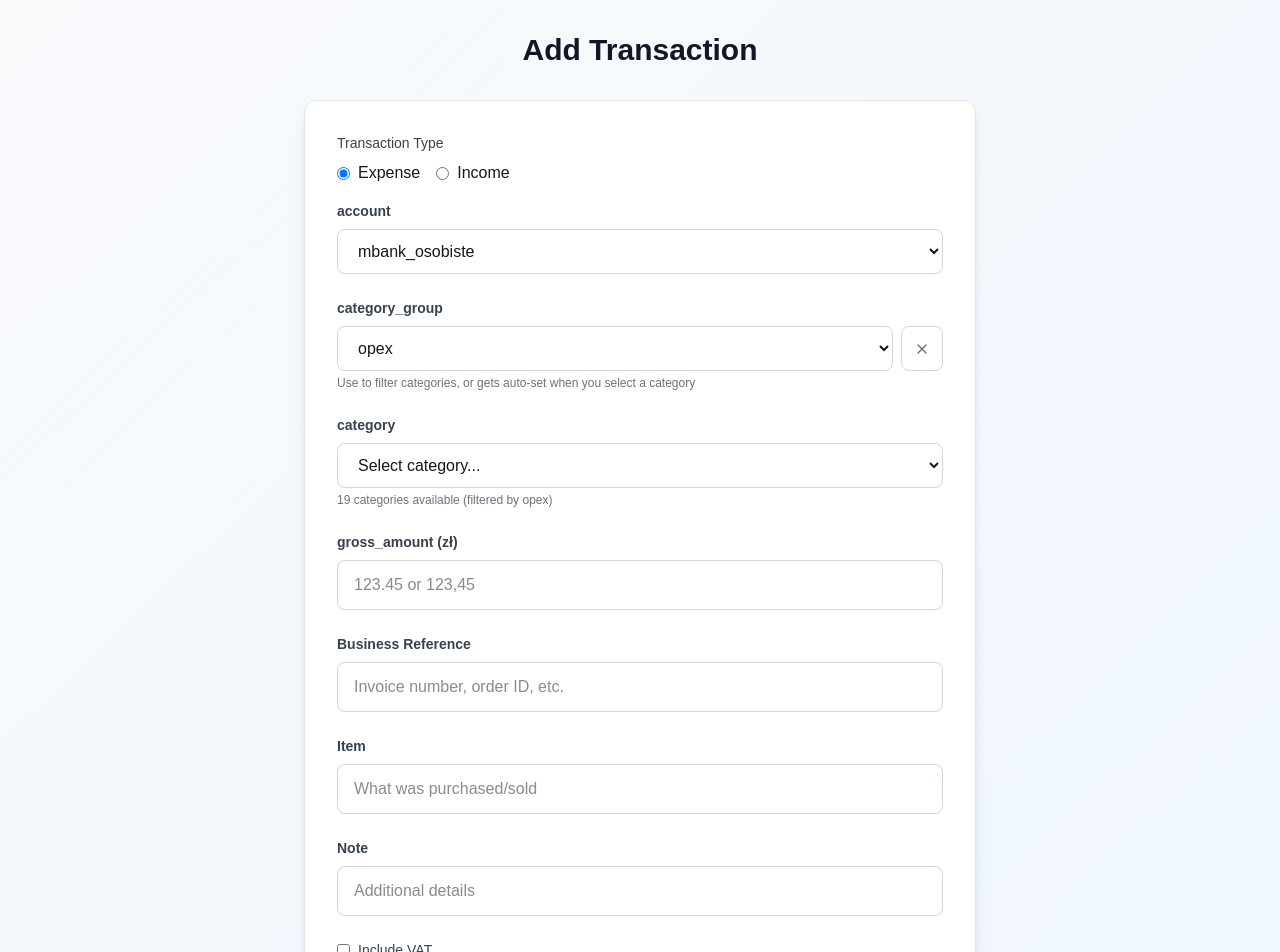
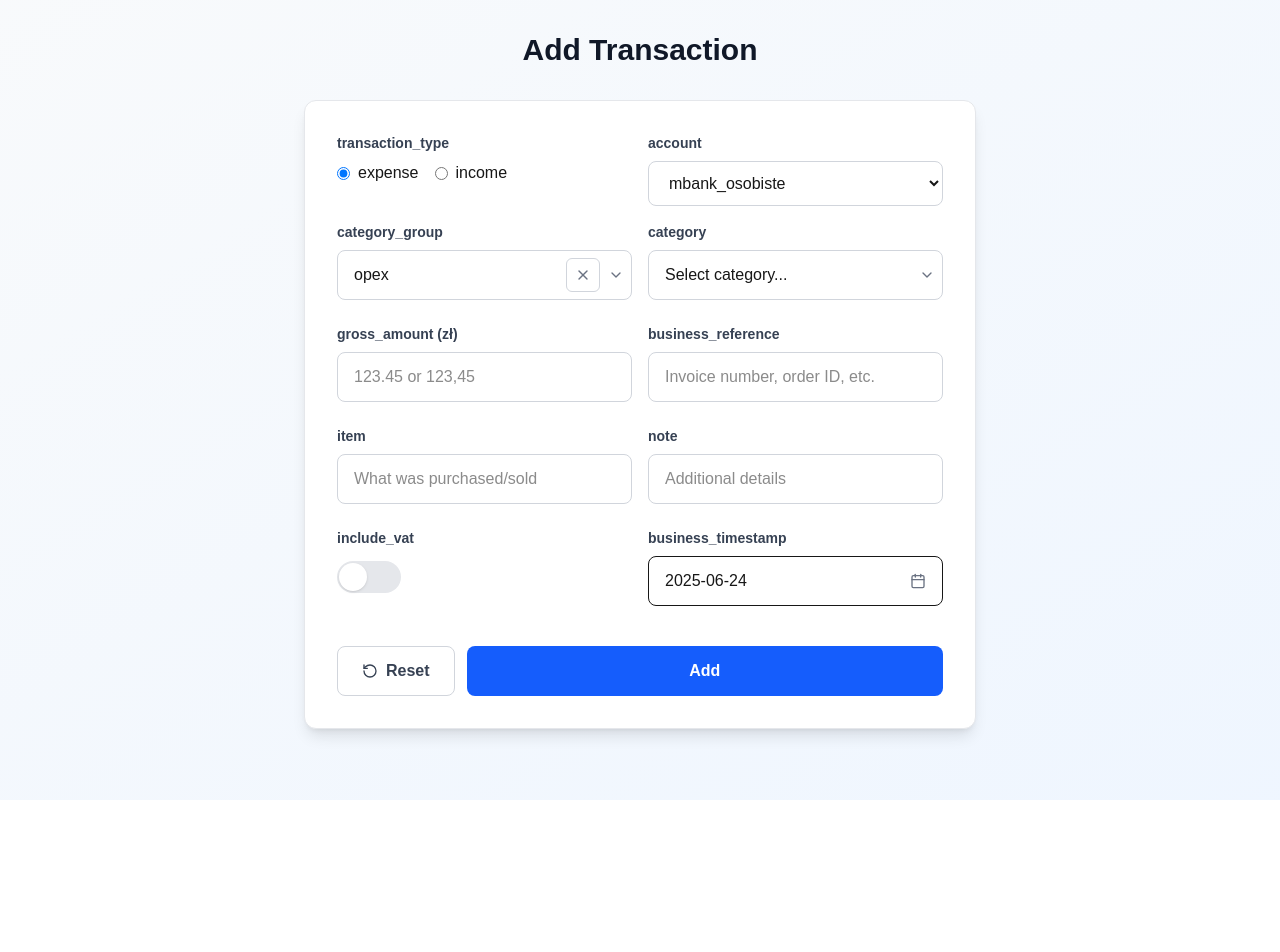
Before and after one commit to PawelJaronski/erp-front, a Next.js app: page / in a window 1280 px wide. Shown: the top 952 px of the page. After the commit the page ends 800 px from the top, so only its background shows below. Built offline with nearby package versions, Linux system fonts and the light colour scheme.

Commit message:
Date picker fix

```diff
--- a/package.json
+++ b/package.json
@@ -13,7 +13,9 @@
     "lucide-react": "^0.523.0",
     "next": "15.3.4",
     "react": "^19.0.0",
-    "react-dom": "^19.0.0"
+    "react-dom": "^19.0.0",
+    "date-fns": "^3.6.0",
+    "react-day-picker": "^9.0.11"
   },
   "devDependencies": {
     "@eslint/eslintrc": "^3",
--- a/src/app/globals.css
+++ b/src/app/globals.css
@@ -1,4 +1,5 @@
 @import "tailwindcss/index.css";
+@import "react-day-picker/dist/style.css";
 
 :root {
   --background: #ffffff;
--- a/src/components/SimpleExpenseForm.tsx
+++ b/src/components/SimpleExpenseForm.tsx
@@ -1,8 +1,10 @@
 "use client";
 
-import React, { useState } from 'react';
-import { AlertCircle, CheckCircle2, Loader2, X, RotateCcw } from 'lucide-react';
+import React, { useState, useRef, useEffect } from 'react';
+import { AlertCircle, CheckCircle2, Loader2, X, RotateCcw, ChevronDown, Calendar as CalendarIcon } from 'lucide-react';
 import { useSimpleExpenseForm } from "@/forms/simple-expense/hooks/useSimpleExpenseForm";
+import { DayPicker } from 'react-day-picker';
+import { format } from 'date-fns';
 
 const SimpleExpenseForm = () => {
   const {
@@ -46,6 +48,51 @@ const SimpleExpenseForm = () => {
     });
   };
 
+  const DateInput = ({ value, onChange }: { value: string; onChange: (v: string) => void }) => {
+    const [open, setOpen] = React.useState(false);
+    const ref = useRef<HTMLDivElement>(null);
+    const buttonRef = useRef<HTMLButtonElement>(null);
+    useEffect(() => {
+      const handler = (e: MouseEvent) => {
+        if (!ref.current?.contains(e.target as Node)) setOpen(false);
+      };
+      window.addEventListener('mousedown', handler);
+      return () => window.removeEventListener('mousedown', handler);
+    }, []);
+
+    const selected = value ? new Date(value) : undefined;
+
+    return (
+      <div className="relative w-full" ref={ref}>
+        <button
+          type="button"
+          ref={buttonRef}
+          onClick={() => setOpen((o) => !o)}
+          className="w-full px-4 py-3 border rounded-lg focus:border-blue-500 focus:ring-0 text-left flex items-center justify-between"
+        >
+          <span>{selected ? format(selected, 'yyyy-MM-dd') : 'Select date…'}</span>
+          <CalendarIcon className="w-4 h-4 text-gray-500" />
+        </button>
+        {open && (
+          <div className="absolute z-20 mt-2 bg-white border rounded-xl shadow-lg">
+            <DayPicker
+              mode="single"
+              selected={selected}
+              onSelect={(d: Date | undefined) => {
+                if (d) {
+                  onChange(format(d, 'yyyy-MM-dd'));
+                  setOpen(false);
+                }
+              }}
+              fromYear={2000}
+              toYear={2100}
+            />
+          </div>
+        )}
+      </div>
+    );
+  };
+
   return (
     <div className="min-h-screen bg-gradient-to-br from-slate-50 to-blue-50 py-8 px-4">
       <div className="max-w-2xl mx-auto">
@@ -60,9 +107,11 @@ const SimpleExpenseForm = () => {
 
         <div className="bg-white rounded-xl shadow-lg border border-gray-200 p-8">
           <div className="space-y-6">
-          <div className="mb-4">
-            <label className="block text-sm font-medium text-gray-700 mb-2">
-              Transaction Type
+            {/* transaction_type + account in one row */}
+            <div className="grid grid-cols-1 md:grid-cols-2 gap-4 mb-4">
+              <div className="flex-1">
+                <label className="block text-sm font-semibold text-gray-700 mb-2">
+                  transaction_type
                 </label>
                 <div className="flex gap-4">
                   <label className="flex items-center">
@@ -74,7 +123,7 @@ const SimpleExpenseForm = () => {
                       onChange={(e) => handleFieldChange('transaction_type', e.target.value)}
                       className="mr-2"
                     />
-                <span>Expense</span>
+                    <span>expense</span>
                   </label>
                   <label className="flex items-center">
                     <input
@@ -85,21 +134,18 @@ const SimpleExpenseForm = () => {
                       onChange={(e) => handleFieldChange('transaction_type', e.target.value)}
                       className="mr-2"
                     />
-                <span>Income</span>
+                    <span>income</span>
                   </label>
                 </div>
               </div>
-            {/* Account Selection */}
-            <div>
+              <div className="flex-1">
                 <label className="block text-sm font-semibold text-gray-700 mb-2">
                   account
                 </label>
                 <select
                   value={formData.account}
                   onChange={(e) => handleFieldChange('account', e.target.value)}
-                className={`w-full px-4 py-3 border rounded-lg focus:ring-2 focus:ring-blue-500 focus:border-blue-500 transition-colors ${
-                  errors.account ? 'border-red-300 bg-red-50' : 'border-gray-300'
-                }`}
+                  className={`w-full px-4 py-3 border rounded-lg focus:ring-2 focus:ring-blue-500 focus:border-blue-500 transition-colors ${errors.account ? 'border-red-300 bg-red-50' : 'border-gray-300'}`}
                 >
                   <option value="">Select account...</option>
                   {accounts.map(account => (
@@ -112,19 +158,19 @@ const SimpleExpenseForm = () => {
                   <p className="mt-1 text-sm text-red-600">{errors.account}</p>
                 )}
               </div>
+            </div>
 
-            {/* Category Group Selection (Primary) */}
-            <div>
+            {/* category_group + category in one row */}
+            <div className="grid grid-cols-1 md:grid-cols-2 gap-4">
+              <div className="flex-1">
                 <label className="block text-sm font-semibold text-gray-700 mb-2">
                   category_group
                 </label>
-              <div className="flex gap-2">
+                <div className="relative">
                   <select
                     value={formData.category_group}
                     onChange={(e) => handleFieldChange('category_group', e.target.value)}
-                  className={`flex-1 px-4 py-3 border rounded-lg focus:ring-2 focus:ring-blue-500 focus:border-blue-500 transition-colors ${
-                    errors.category_group ? 'border-red-300 bg-red-50' : 'border-gray-300'
-                  }`}
+                    className={`w-full appearance-none pr-20 px-4 py-3 border rounded-lg focus:border-blue-500 focus:ring-0 transition-colors truncate ${errors.category_group ? 'border-red-300 bg-red-50' : 'border-gray-300'}`}
                   >
                     <option value="">All groups (show all categories)</option>
                     {categoryGroups.map(group => (
@@ -133,18 +179,16 @@ const SimpleExpenseForm = () => {
                       </option>
                     ))}
                   </select>
-                {formData.category_group && (
+                  <ChevronDown className="pointer-events-none absolute right-2 top-1/2 -translate-y-1/2 w-4 h-4 text-gray-500" />
                   <button
                     type="button"
                     onClick={() => resetField('category_group')}
-                    className="px-3 py-3 border border-gray-300 rounded-lg hover:bg-gray-50 transition-colors cursor-pointer"
+                    className={`absolute right-8 top-1/2 -translate-y-1/2 p-2 rounded-md border border-gray-300 bg-white hover:bg-gray-50 transition-colors ${formData.category_group ? 'opacity-100 cursor-pointer' : 'opacity-0 pointer-events-none'}`}
                     title="Clear category group"
                   >
                     <X className="w-4 h-4 text-gray-500" />
                   </button>
-                )}
                 </div>
-
                 {formData.category_group === 'other' && (
                   <input
                     type="text"
@@ -154,27 +198,19 @@ const SimpleExpenseForm = () => {
                     className="mt-2 w-full px-4 py-3 border border-gray-300 rounded-lg focus:ring-2 focus:ring-blue-500 focus:border-blue-500 transition-colors"
                   />
                 )}
-
                 {errors.category_group && (
                   <p className="mt-1 text-sm text-red-600">{errors.category_group}</p>
                 )}
-              <p className="mt-1 text-xs text-gray-500">
-                Use to filter categories, or gets auto-set when you select a category
-              </p>
               </div>
-
-            {/* Category Selection (Secondary) */}
-            <div>
+              <div className="flex-1">
                 <label className="block text-sm font-semibold text-gray-700 mb-2">
-                category {formData.category && formData.category !== 'other' && <span className="text-xs text-gray-500">(auto-sets group)</span>}
+                  category
                 </label>
-              <div className="flex gap-2">
+                <div className="relative">
                   <select
                     value={formData.category}
                     onChange={(e) => handleFieldChange('category', e.target.value)}
-                  className={`flex-1 px-4 py-3 border rounded-lg focus:ring-2 focus:ring-blue-500 focus:border-blue-500 transition-colors ${
-                    errors.category ? 'border-red-300 bg-red-50' : 'border-gray-300'
-                  }`}
+                    className={`w-full appearance-none pr-20 px-4 py-3 border rounded-lg focus:border-blue-500 focus:ring-0 transition-colors truncate ${errors.category ? 'border-red-300 bg-red-50' : 'border-gray-300'}`}
                   >
                     <option value="">Select category...</option>
                     {availableCategories.map(category => (
@@ -183,18 +219,16 @@ const SimpleExpenseForm = () => {
                       </option>
                     ))}
                   </select>
-                {formData.category && (
+                  <ChevronDown className="pointer-events-none absolute right-2 top-1/2 -translate-y-1/2 w-4 h-4 text-gray-500" />
                   <button
                     type="button"
                     onClick={() => resetField('category')}
-                    className="px-3 py-3 border border-gray-300 rounded-lg hover:bg-gray-50 transition-colors cursor-pointer"
+                    className={`absolute right-8 top-1/2 -translate-y-1/2 p-2 rounded-md border border-gray-300 bg-white hover:bg-gray-50 transition-colors ${formData.category ? 'opacity-100 cursor-pointer' : 'opacity-0 pointer-events-none'}`}
                     title="Clear category"
                   >
                     <X className="w-4 h-4 text-gray-500" />
                   </button>
-                )}
                 </div>
-
                 {formData.category === 'other' && (
                   <input
                     type="text"
@@ -204,18 +238,15 @@ const SimpleExpenseForm = () => {
                     className="mt-2 w-full px-4 py-3 border border-gray-300 rounded-lg focus:ring-2 focus:ring-blue-500 focus:border-blue-500 transition-colors"
                   />
                 )}
-
                 {errors.category && (
                   <p className="mt-1 text-sm text-red-600">{errors.category}</p>
                 )}
-              <p className="mt-1 text-xs text-gray-500">
-                {availableCategories.length} categories available
-                {formData.category_group && formData.category_group !== 'other' && ` (filtered by ${formData.category_group})`}
-              </p>
+              </div>
             </div>
 
-            {/* Amount Input */}
-            <div>
+            {/* gross_amount + business_reference in one row */}
+            <div className="grid grid-cols-1 md:grid-cols-2 gap-4">
+              <div className="flex-1">
                 <label className="block text-sm font-semibold text-gray-700 mb-2">
                   gross_amount (zł)
                 </label>
@@ -224,19 +255,15 @@ const SimpleExpenseForm = () => {
                   value={formData.gross_amount}
                   onChange={(e) => handleAmountChange(e.target.value)}
                   placeholder="123.45 or 123,45"
-                className={`w-full px-4 py-3 border rounded-lg focus:ring-2 focus:ring-blue-500 focus:border-blue-500 transition-colors ${
-                  errors.gross_amount ? 'border-red-300 bg-red-50' : 'border-gray-300'
-                }`}
+                  className={`w-full px-4 py-3 border rounded-lg focus:ring-2 focus:ring-blue-500 focus:border-blue-500 transition-colors ${errors.gross_amount ? 'border-red-300 bg-red-50' : 'border-gray-300'}`}
                 />
                 {errors.gross_amount && (
                   <p className="mt-1 text-sm text-red-600">{errors.gross_amount}</p>
                 )}
               </div>
-
-            {/* ADD THESE THREE SECTIONS AFTER THE GROSS_AMOUNT FIELD */}
-            <div>
+              <div className="flex-1">
                 <label className="block text-sm font-semibold text-gray-700 mb-2">
-                Business Reference
+                  business_reference
                 </label>
                 <input
                   type="text"
@@ -246,10 +273,13 @@ const SimpleExpenseForm = () => {
                   className="w-full px-4 py-3 border border-gray-300 rounded-lg focus:ring-2 focus:ring-blue-500 focus:border-blue-500 transition-colors"
                 />
               </div>
+            </div>
 
-            <div>
+            {/* item + note in one row */}
+            <div className="grid grid-cols-1 md:grid-cols-2 gap-4">
+              <div className="flex-1">
                 <label className="block text-sm font-semibold text-gray-700 mb-2">
-                Item
+                  item
                 </label>
                 <input
                   type="text"
@@ -259,10 +289,9 @@ const SimpleExpenseForm = () => {
                   className="w-full px-4 py-3 border border-gray-300 rounded-lg focus:ring-2 focus:ring-blue-500 focus:border-blue-500 transition-colors"
                 />
               </div>
-
-            <div>
+              <div className="flex-1">
                 <label className="block text-sm font-semibold text-gray-700 mb-2">
-                Note
+                  note
                 </label>
                 <input
                   type="text"
@@ -272,59 +301,50 @@ const SimpleExpenseForm = () => {
                   className="w-full px-4 py-3 border border-gray-300 rounded-lg focus:ring-2 focus:ring-blue-500 focus:border-blue-500 transition-colors"
                 />
               </div>
+            </div>
 
-            <div>
-              <label className="flex items-center mb-2">
-                <input
-                  type="checkbox"
-                  checked={formData.include_tax}
-                  onChange={(e) => handleBooleanChange('include_tax', e.target.checked)}
-                  className="mr-2"
+            {/* include_vat (switch) + business_timestamp in one row */}
+            <div className="grid grid-cols-1 md:grid-cols-2 gap-4 items-start">
+              <div className="flex flex-col">
+                <label className="block text-sm font-semibold text-gray-700 mb-2">
+                  include_vat
+                </label>
+                <div className="flex items-center flex-wrap gap-2">
+                  <button
+                    type="button"
+                    aria-pressed={formData.include_tax}
+                    onClick={() => handleBooleanChange('include_tax', !formData.include_tax)}
+                    className={`relative inline-flex h-8 w-16 border-2 border-transparent rounded-full cursor-pointer transition-colors duration-200 focus:outline-none focus:ring-2 focus:ring-blue-500 ${formData.include_tax ? 'bg-blue-600' : 'bg-gray-200'}`}
+                  >
+                    <span
+                      className={`inline-block h-7 w-7 rounded-full bg-white shadow transform ring-0 transition duration-200 ease-in-out ${formData.include_tax ? 'translate-x-8' : 'translate-x-0'}`}
                     />
-                <span className="text-sm font-medium text-gray-700">Include VAT</span>
-              </label>
-
-              {formData.include_tax && (
-                <div className="ml-6 flex gap-4">
-                  <span className="text-sm text-gray-700">Rate:</span>
+                  </button>
                   {[0, 5, 8, 23].map(rate => (
-                    <label key={rate} className="flex items-center">
-                      <input
-                        type="radio"
-                        name="tax_rate"
-                        value={rate}
-                        checked={formData.tax_rate === rate}
-                        onChange={(e) => handleNumberChange('tax_rate', parseInt(e.target.value))}
-                        className="mr-1"
-                      />
-                      <span className="text-sm">{rate}</span>
-                    </label>
+                    <button
+                      key={rate}
+                      type="button"
+                      tabIndex={formData.include_tax ? 0 : -1}
+                      onClick={() => handleNumberChange('tax_rate', rate)}
+                      className={`px-4 py-2 rounded-lg font-semibold border transition-colors duration-150 cursor-pointer ${formData.include_tax ? (formData.tax_rate === rate ? 'bg-blue-600 text-white border-blue-700' : 'bg-gray-100 text-gray-700 border-gray-300 hover:bg-blue-100') : 'opacity-0 pointer-events-none'}`}
+                    >
+                      {rate}
+                    </button>
                   ))}
                 </div>
-              )}
               </div>
-
-            {/* Date Input */}
-            <div>
+              <div className="flex flex-col">
                 <label className="block text-sm font-semibold text-gray-700 mb-2">
                   business_timestamp
                 </label>
-              <input
-                type="date"
+                <DateInput
                   value={formData.business_timestamp}
-                onChange={(e) => handleFieldChange('business_timestamp', e.target.value)}
-                max={new Date().toISOString().split('T')[0]}
-                onDoubleClick={(e) => {
-                  const input = e.target as HTMLInputElement & { showPicker?: () => void };
-                  input.showPicker?.();
-                }}
-                className={`w-full px-4 py-3 border rounded-lg focus:ring-2 focus:ring-blue-500 focus:border-blue-500 transition-colors cursor-pointer ${
-                  errors.business_timestamp ? 'border-red-300 bg-red-50' : 'border-gray-300'
-                }`}
+                  onChange={(val) => handleFieldChange('business_timestamp', val)}
                 />
                 {errors.business_timestamp && (
                   <p className="mt-1 text-sm text-red-600">{errors.business_timestamp}</p>
                 )}
+              </div>
             </div>
 
             {/* Submit and Reset Buttons */}
--- a/src/forms/simple-expense/utils/syncCategory.ts
+++ b/src/forms/simple-expense/utils/syncCategory.ts
@@ -8,7 +8,7 @@ export type FieldKey = keyof ExpenseFormShape;
  * When the `category` field changes we auto-set `category_group` based on
  * static mapping. If the `category_group` field changes **after** a category
  * has already been chosen, we now allow the pair to become temporarily
- * “inconsistent” – we no longer clear the selected `category` automatically.
+ * "inconsistent" – we no longer clear the selected `category` automatically.
  *
  * Returns the *mutated copy* of the provided form object (does not mutate the
  * original).
@@ -23,7 +23,9 @@ export function syncCategory(
 
   if (field === "category" && value) {
     const deducedGroup = getGroupForCategory(value);
-    if (deducedGroup) {
+    // Do NOT override `category_group` when the user intentionally selected "other" –
+    // they may have entered a custom group name that must be preserved.
+    if (deducedGroup && next.category_group !== "other") {
       next.category_group = deducedGroup;
     }
   }
--- /dev/null
+++ b/src/types/declarations.d.ts
@@ -0,0 +1,2 @@
+declare module 'react-day-picker';
+declare module 'date-fns';
```
Also changed, not shown: 2 other files (tests, documents, lock files or other folders). Lines whose indentation alone changed are shown as unchanged.
